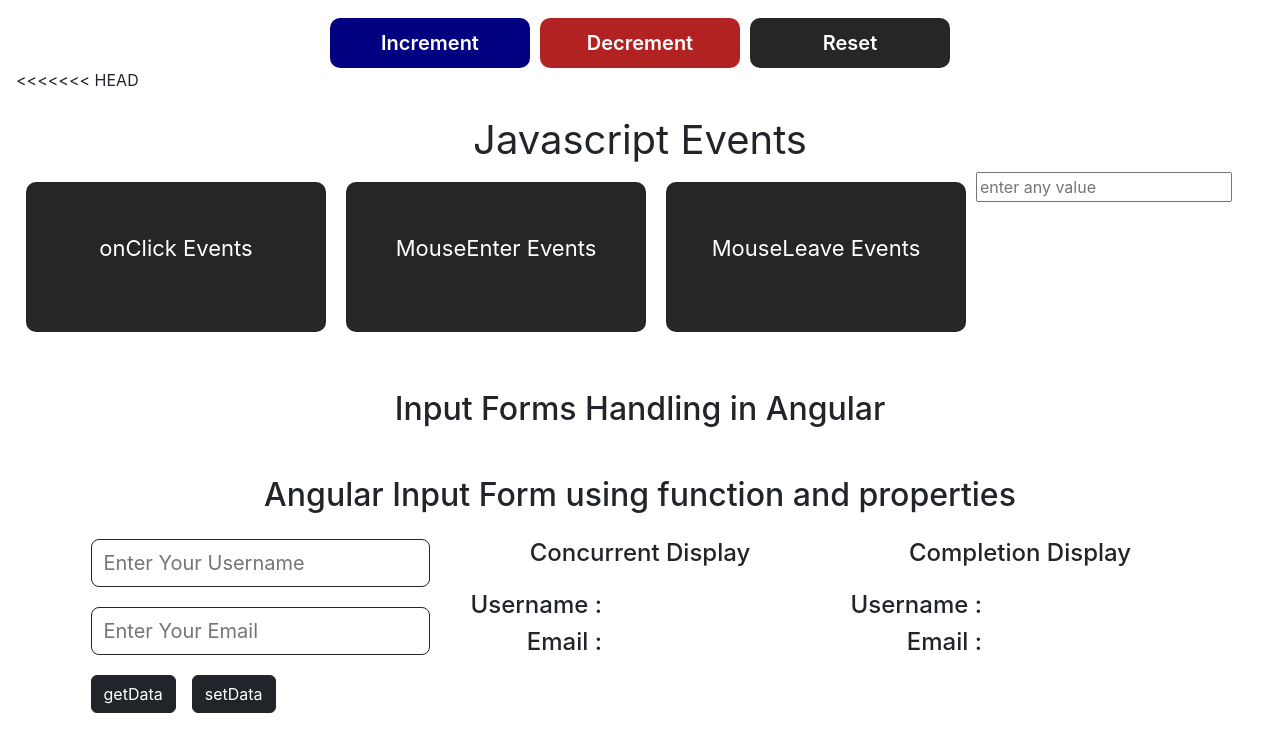
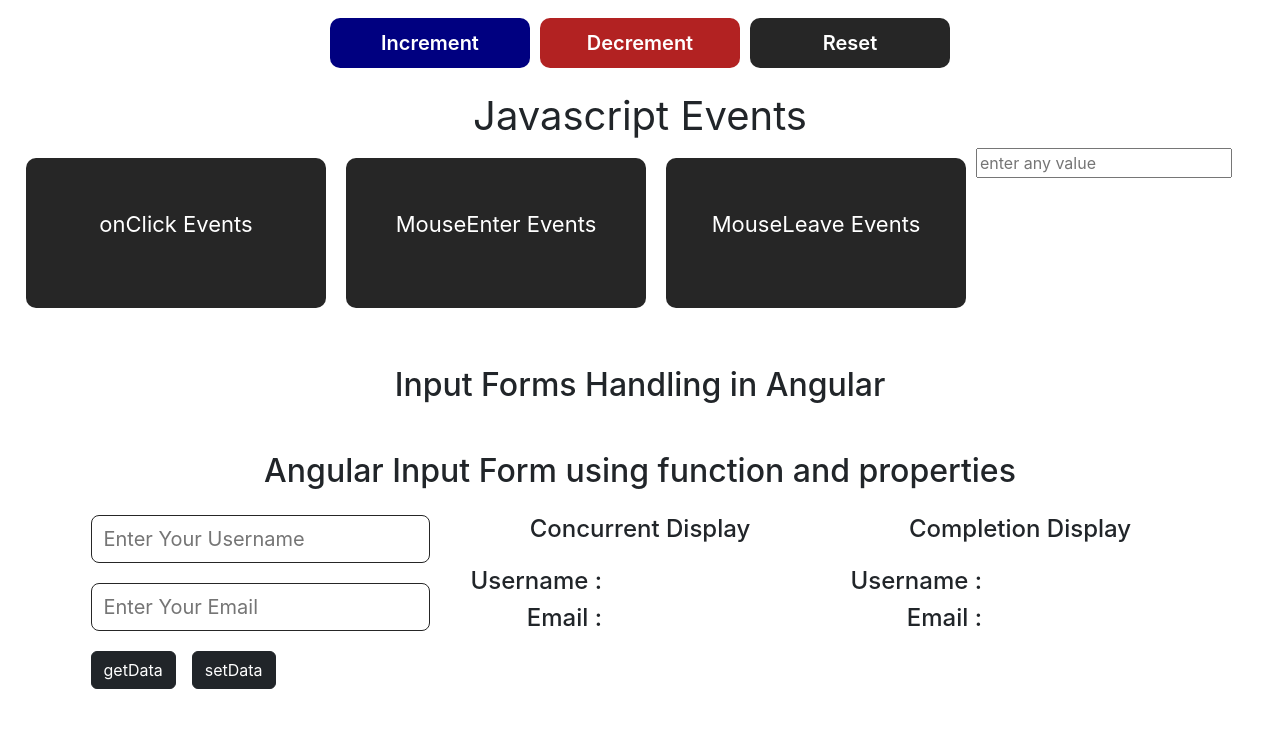
Before and after one commit to darshangujraticodes/Angular-Practice, an Angular app in the folder 01-FirstApp/: page / in a window 1280 px wide. Shown: the part 353-1093 px from the top of the page. Built offline with nearby package versions, Linux system fonts and the light colour scheme.

Commit message:
angular events

```diff
--- a/01-FirstApp/src/app/app.component.html
+++ b/01-FirstApp/src/app/app.component.html
@@ -218,13 +218,12 @@
   </section>
 
   <section>
-<<<<<<< HEAD
     <app-events></app-events>
   </section>
 
   <section>
     <app-inputforms></app-inputforms>
-=======
+
     <div class="" style="display: flex">
       <div (click)="handleEvents($event)" name="onClickBtn" class="eventBtn">
         onClick Event
@@ -234,7 +233,6 @@
       <div class="eventBtn">Event</div>
       <div class="eventBtn">onClick Event</div>
     </div>
->>>>>>> b93573e3f0475925170e74de57d2d1c4b00be18d
   </section>
 </main>
 
--- a/01-FirstApp/src/app/app.component.ts
+++ b/01-FirstApp/src/app/app.component.ts
@@ -36,6 +36,6 @@ export class AppComponent {
 
     console.log('Function called : ', event.type);
     console.log('Function called : ', (event.target as Element).className);
-    console.log('Function called : ', event.target.name);
+    // console.log('Function called : ', event.target.name);
   }
 }
```
